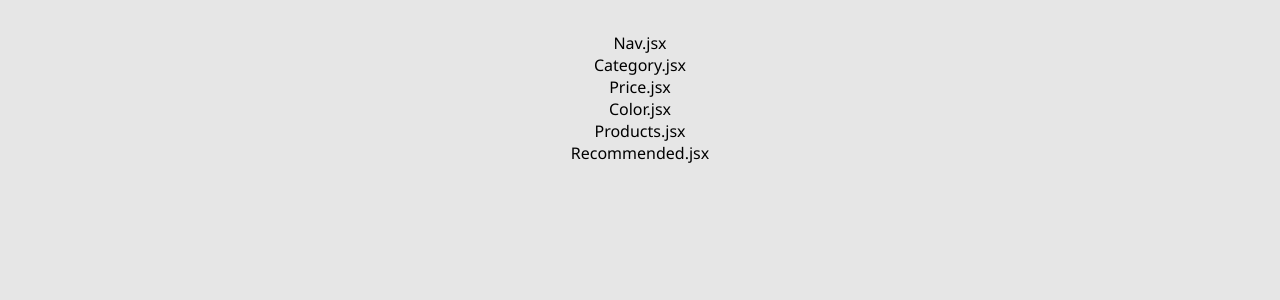
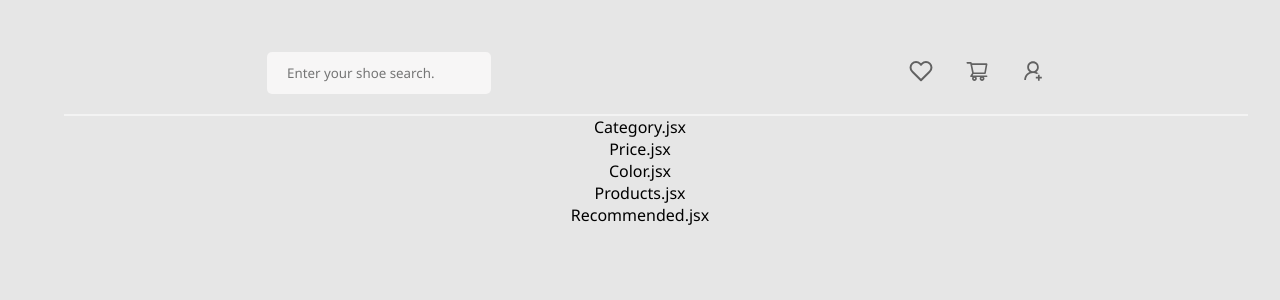
Before and after one commit to pageler/95_jsx-filtering, a React (Vite) app: page / in a window 1280 px wide. Shown: the top 300 px of the page. Built offline with nearby package versions, Linux system fonts and the light colour scheme.

Commit message:
Nav file.

```diff
--- a/src/index.css
+++ b/src/index.css
@@ -5,3 +5,8 @@
   background-color: #e6e6e6;
   font-family: "Segoe UI", Tahoma, Geneva, Verdana, sans-serif;
 }
+
+a {
+  text-decoration: none;
+  color: rgb(97, 97, 97);
+}
--- a/src/navigation/Nav.css
+++ b/src/navigation/Nav.css
@@ -0,0 +1,26 @@
+nav {
+  display: flex;
+  border-bottom: 2px solid #f3f3f3;
+  justify-content: space-around;
+  align-items: center;
+  padding: 20px;
+  z-index: 999;
+  margin-left: 2rem;
+}
+
+input {
+  padding: 12px 20px;
+  border: none;
+  background: #f7f6f6;
+  outline: none;
+  margin-right: 20px;
+  border-radius: 5px;
+  position: relative;
+  width: 14rem;
+}
+
+.nav-icons {
+  width: 1.5rem;
+  height: 1.5rem;
+  margin-left: 2rem;
+}
--- a/src/navigation/Nav.jsx
+++ b/src/navigation/Nav.jsx
@@ -1,7 +1,32 @@
 import "./Nav.css";
 
+import { AiOutlineShoppingCart, AiOutlineUserAdd } from "react-icons/ai";
+import { FiHeart } from "react-icons/fi";
+
 function Nav() {
-  return <div>Nav.jsx</div>;
+  return (
+    <nav>
+      <div className="nav-container">
+        <input
+          type="text"
+          className="search-input"
+          placeholder="Enter your shoe search."
+        />
+      </div>
+
+      <div className="profile-container">
+        <a href="#">
+          <FiHeart className="nav-icons" />
+        </a>
+        <a href="#">
+          <AiOutlineShoppingCart className="nav-icons" />
+        </a>
+        <a href="#">
+          <AiOutlineUserAdd className="nav-icons" />
+        </a>
+      </div>
+    </nav>
+  );
 }
 
 export default Nav;
```
